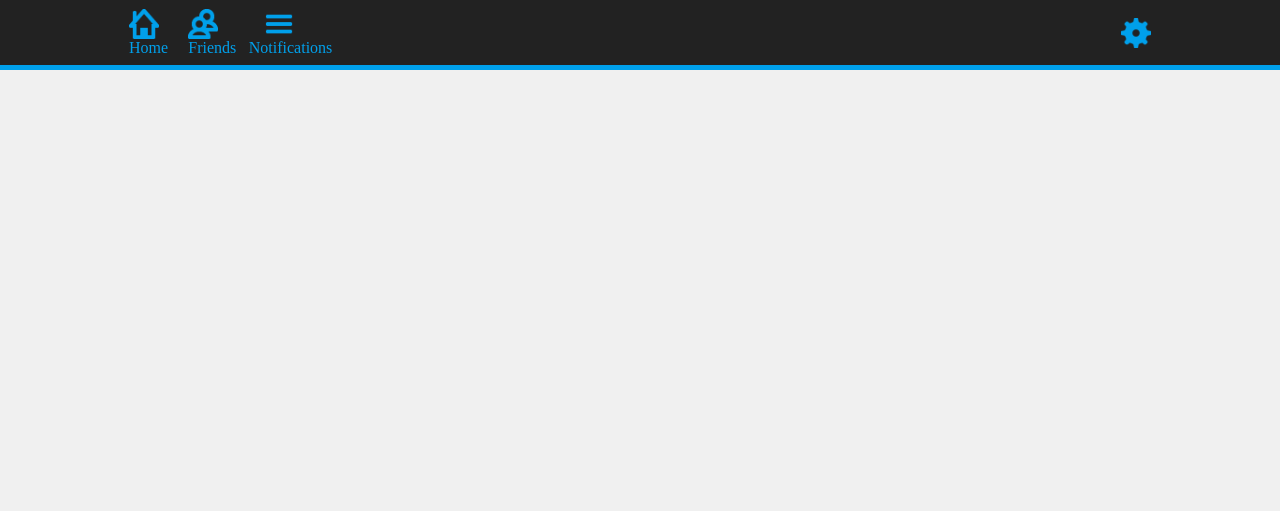
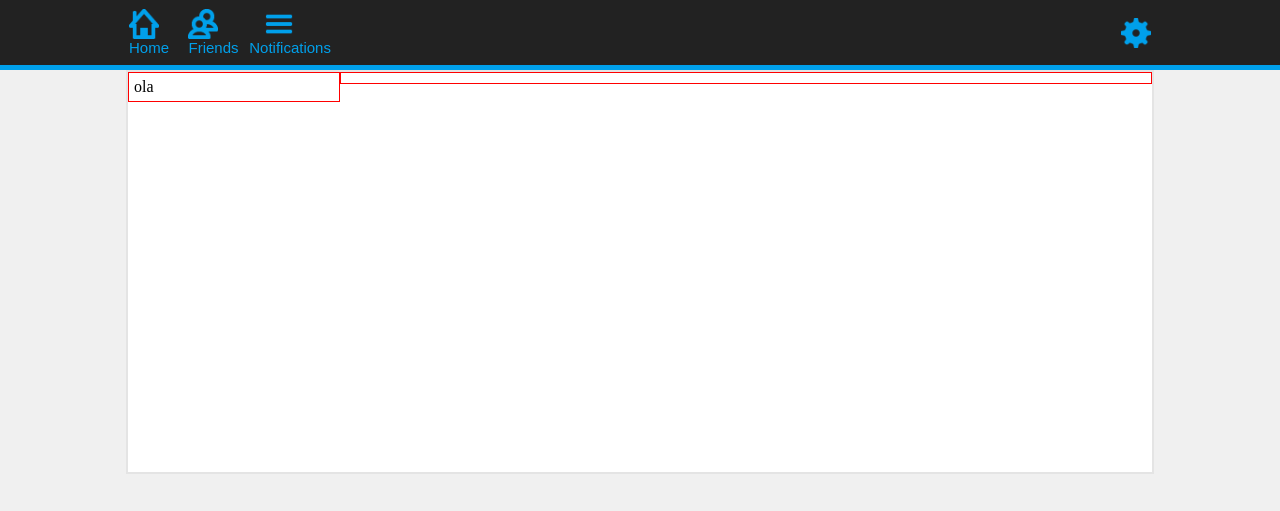
Before and after one commit to WinterOwl/RedeSocial, a PHP site: page / in a window 1280 px wide. Shown: the top 511 px of the page. Run offline with PHP 8.4, Linux system fonts and the light colour scheme.

Commit message:
paginação, divs home e links nos menus

```diff
--- a/RedeSocial/css/style.css
+++ b/RedeSocial/css/style.css
@@ -7,20 +7,27 @@ body
 
 a
 {
-	color:#999;
-	font-size:22px;
+	text-decoration:none;
+	color:#00A0EB;
+	font-size:15px;
 	font-family:Arial, Verdana, Geneva, sans-serif;
 	text-align:center;
 	text-decoration:none;
 }
+.Content{
+	margin:0 auto;
+	width:1024px;
+	height:400px;
+	border:2px solid #e4e4e4;
+	background-color:#FFFFFF;
 
+}
 .Top-Navigator
 {
 	width:100%;
 	height: 65px;
 	background-color: #222;
 	border-bottom: 5px solid #00A0EB;
-	position:fixed;
 }
 
 .content-top-navigator
@@ -59,3 +66,18 @@ a
 {
 	color:#fff;
 }
+
+
+/*************************************************Home CSS***************************************************************/
+.home_left{
+	border:1px solid red;
+	float:left;
+	width:200px;
+	padding:5px;
+}
+.home_right{
+	border:1px solid red;
+	float:left;
+	width:800px;
+	padding:5px;
+}
--- a/RedeSocial/header.php
+++ b/RedeSocial/header.php
@@ -3,21 +3,21 @@
   <table cellspacing="0" border="0" width="1024">
   	<tr>
     	<td width="60">
-        	<img src="img/home.png" width="30" height="30" />
-        	Home
+        	<a href="?pg=home"><img src="img/home.png" width="30" height="30" />
+        	Home</a>
   		</td>
         <td width="60">
-  			<img src="img/group.png" width="30" height="30" />
-  			Friends
+  			<a href="#"><img src="img/group.png" width="30" height="30" />
+  			Friends</a>
   		</td>
         <td width="60" >
-        <img src="img/menu.png" width="30" height="30" style="margin-left:15px;" />
-        	Notifications
+        <a href="#"><img src="img/menu.png" width="30" height="30" style="margin-left:15px;" />
+        	Notifications</a>
         </td>
         <td width="900" border="1">
         </td>
         <td>
-  			<img src="img/settings.png" width="30" height="30" />
+  			<a href="#"><img src="img/settings.png" width="30" height="30" /></a>
   		</td>
     </tr>
   </table>
--- /dev/null
+++ b/RedeSocial/home.php
@@ -0,0 +1,5 @@
+<div class="home_left">
+ola
+</div>
+<div class="home_right">
+</div>
--- a/RedeSocial/index.php
+++ b/RedeSocial/index.php
@@ -8,5 +8,7 @@
 
 <body>
 <div class="Top-Navigator"> <?php include "header.php";?></div>
+<div class="Content"><?php include "pages.php"; ?></div>
+<div class="Footer"><?php include "footer.php"; ?></div>
 </body>
 </html>
--- /dev/null
+++ b/RedeSocial/pages.php
@@ -0,0 +1,11 @@
+<?php
+if(isset($_GET['pg']))
+$pg=$_GET['pg'];
+else
+$pg='';
+switch($pg){
+case 'home': include "home.php"; break;
+
+default: include "home.php";break;
+}
+?>
```
Also changed, not shown: RedeSocial/footer.php (added).
